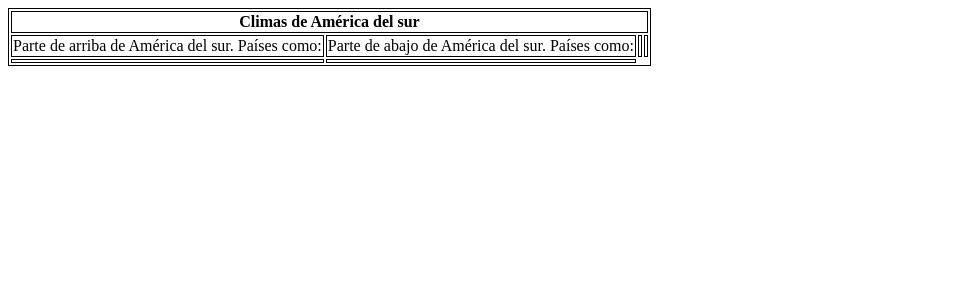
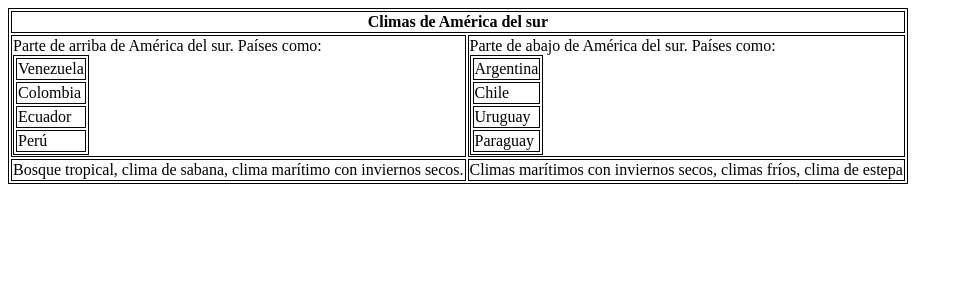
Before and after one commit to DavidColchero/dcv_lm1819, a PHP site: page /tabla03.html in a window 1280 px wide. Shown: the top 300 px of the page, without its empty margins (0-963 px from the left). Run offline with PHP 8.4, Linux system fonts and the light colour scheme.

Commit message:
Completar Tablas

```diff
--- a/Ejercicio03/estilos02.css
+++ b/Ejercicio03/estilos02.css
@@ -22,6 +22,7 @@ th {
     border: 1px solid black;
     text-align: center;
     background-color: #f3d9d9;
+    white-space: pre;
 }
 
 #horas {
--- a/Ejercicio03/tabla01.html
+++ b/Ejercicio03/tabla01.html
@@ -27,8 +27,8 @@
             </tr>
             <tr>
                 <td style="border: 1px solid black; text-align: center; font-weight: bold; padding: 30px">Colores</td>
-                <td style="border: 1px solid black; text-align: center"></td>
-                <td style="border: 1px solid black; text-align: center"></td>
+                <td style="border: 1px solid black; text-align: center"><img src="clear-circle-psd-410877.png"></td>
+                <td style="border: 1px solid black; text-align: center"><img src="circulodoble.jpg"></td>
                 <td style="border: 1px solid black; text-align: center"></td>
                 <td style="border: 1px solid black; text-align: center" colspan="2"></td>
             </tr>
--- a/Ejercicio03/tabla02.html
+++ b/Ejercicio03/tabla02.html
@@ -47,7 +47,7 @@
                 <td id="modulos"></td>
             </tr>
             <tr>
-                <td id="recreo" colspan="6">R      E       C       R       E       O</td>
+                <td id="recreo" colspan="6">R                E                 C                 R                 E                 O</td>
             </tr>
             <tr>
                 <td id="horas">4ª hora<br/>(11:30-12:25)</td>
--- a/Ejercicio03/tabla03.html
+++ b/Ejercicio03/tabla03.html
@@ -17,14 +17,40 @@
 
         <tbody>
             <tr>
-                <td>Parte de arriba de América del sur. Países como:</td>
-                <td>Parte de abajo de América del sur. Países como:</td>
-                <td></td>
-                <td></td>
+                <td>Parte de arriba de América del sur. Países como:
+                    <table>
+                        <tr>
+                            <td>Venezuela</td>
+                        </tr>
+                        <tr>
+                            <td>Colombia</td>
+                        </tr>
+                        <tr>
+                            <td>Ecuador</td>
+                        </tr>
+                        <tr>
+                            <td>Perú</td>
+                        </tr>
+                    </table></td>
+                <td>Parte de abajo de América del sur. Países como:
+                <table>
+                    <tr>
+                        <td>Argentina</td>
+                    </tr>
+                    <tr>
+                        <td>Chile</td>
+                    </tr>
+                    <tr>
+                        <td>Uruguay</td>
+                    </tr>
+                    <tr>
+                        <td>Paraguay</td>
+                    </tr>
+                </table></td>
             </tr>
             <tr>
-                <td></td>
-                <td></td>
+                <td>Bosque tropical, clima de sabana, clima marítimo con inviernos secos.</td>
+                <td>Climas marítimos con inviernos secos, climas fríos, clima de estepa</td>
             </tr>
         </tbody>
     </table>
```
Also changed, not shown: Ejercicio04/index.html (added, +47 -0 lines), Ejercicio03/circulodoble.jpg (added), Ejercicio03/clear-circle-psd-410877.png (added), Ejercicio04/unnamed.png (added).
